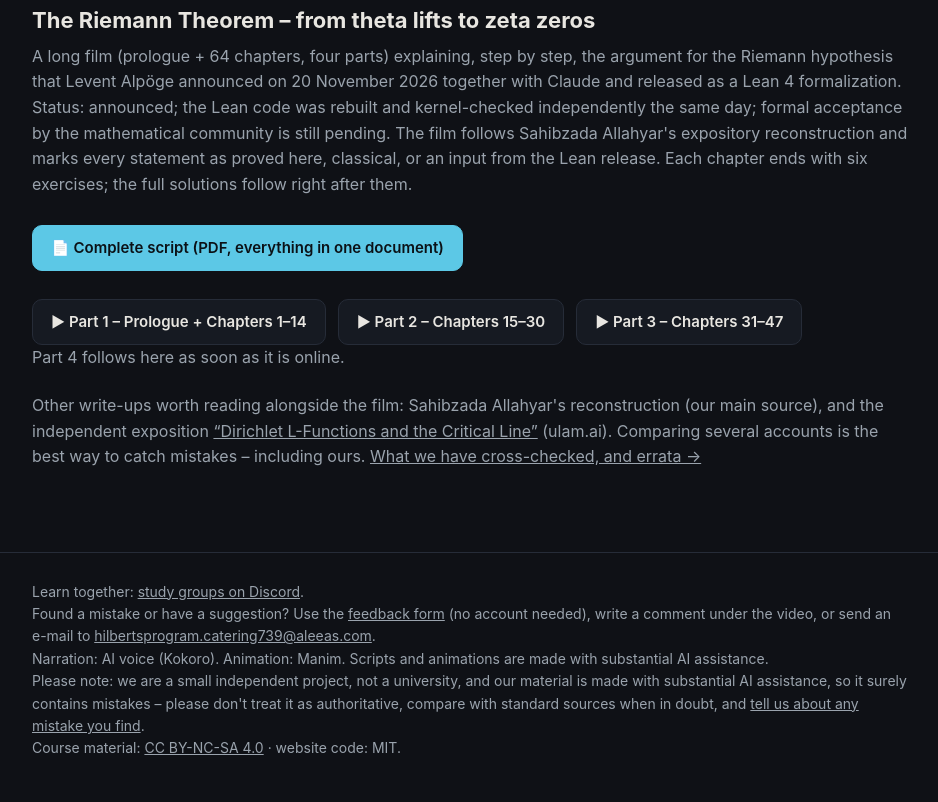
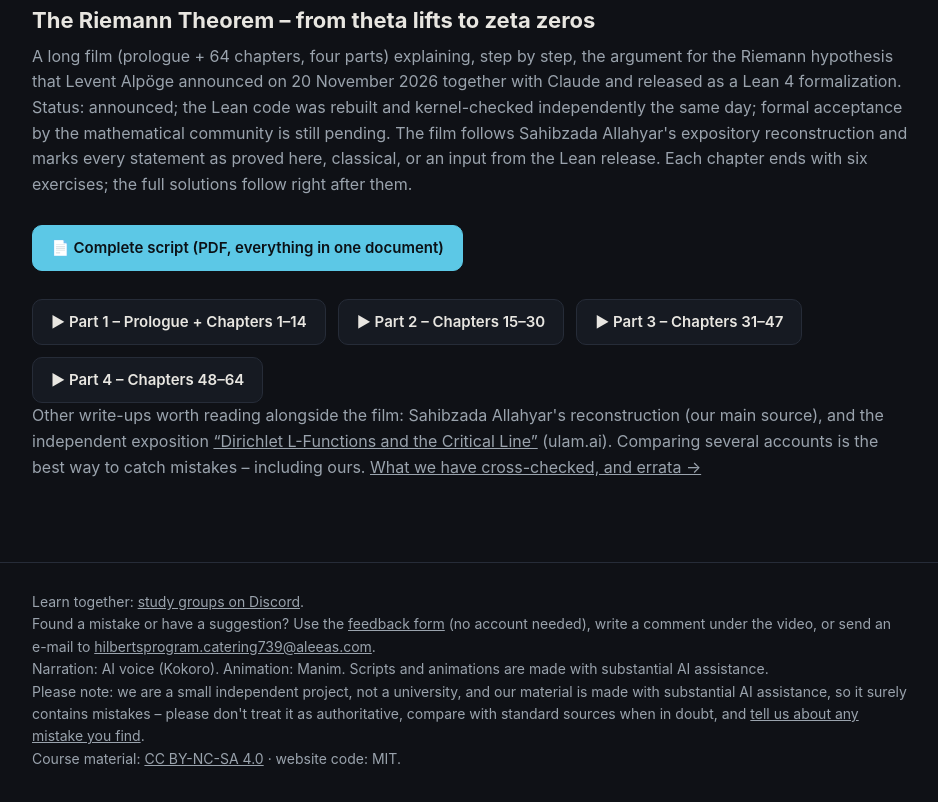
Before and after one commit to HilbertsProgram42/HilbertsProgram42.github.io, a plain HTML site: page index.html in a window 1280 px wide. Shown: the part 951-1753 px from the top of the page, without its empty margins (170-1108 px from the left). Drawn offline with Linux system fonts and the light colour scheme.

Commit message:
Add link to Part 4 of The Riemann Theorem
Co-Authored-By: Claude Opus 5.5 <noreply@anthropic.com>
Claude-Session: https://claude.ai/code/session_017id8cfmixsjwtwfe9jhne6

```diff
--- a/index.html
+++ b/index.html
@@ -105,8 +105,8 @@
       <a class="btn" href="https://youtu.be/8lDwVyD0Lmo">▶ Part 1 – Prologue + Chapters 1–14</a>
       <a class="btn" href="https://youtu.be/CaI-nCHt7iQ">▶ Part 2 – Chapters 15–30</a>
       <a class="btn" href="https://youtu.be/CHv0bPaOs3I">▶ Part 3 – Chapters 31–47</a>
+      <a class="btn" href="https://youtu.be/b2oeI1M4FL4">▶ Part 4 – Chapters 48–64</a>
     </div>
-    <p class="note">Part 4 follows here as soon as it is online.</p>
     <p class="note">Other write-ups worth reading alongside the film: Sahibzada Allahyar's reconstruction (our main source),
       and the independent exposition <a href="https://www.ulam.ai/research/rh-short.pdf">“Dirichlet L-Functions and the Critical Line”</a> (ulam.ai).
       Comparing several accounts is the best way to catch mistakes – including ours.
```
